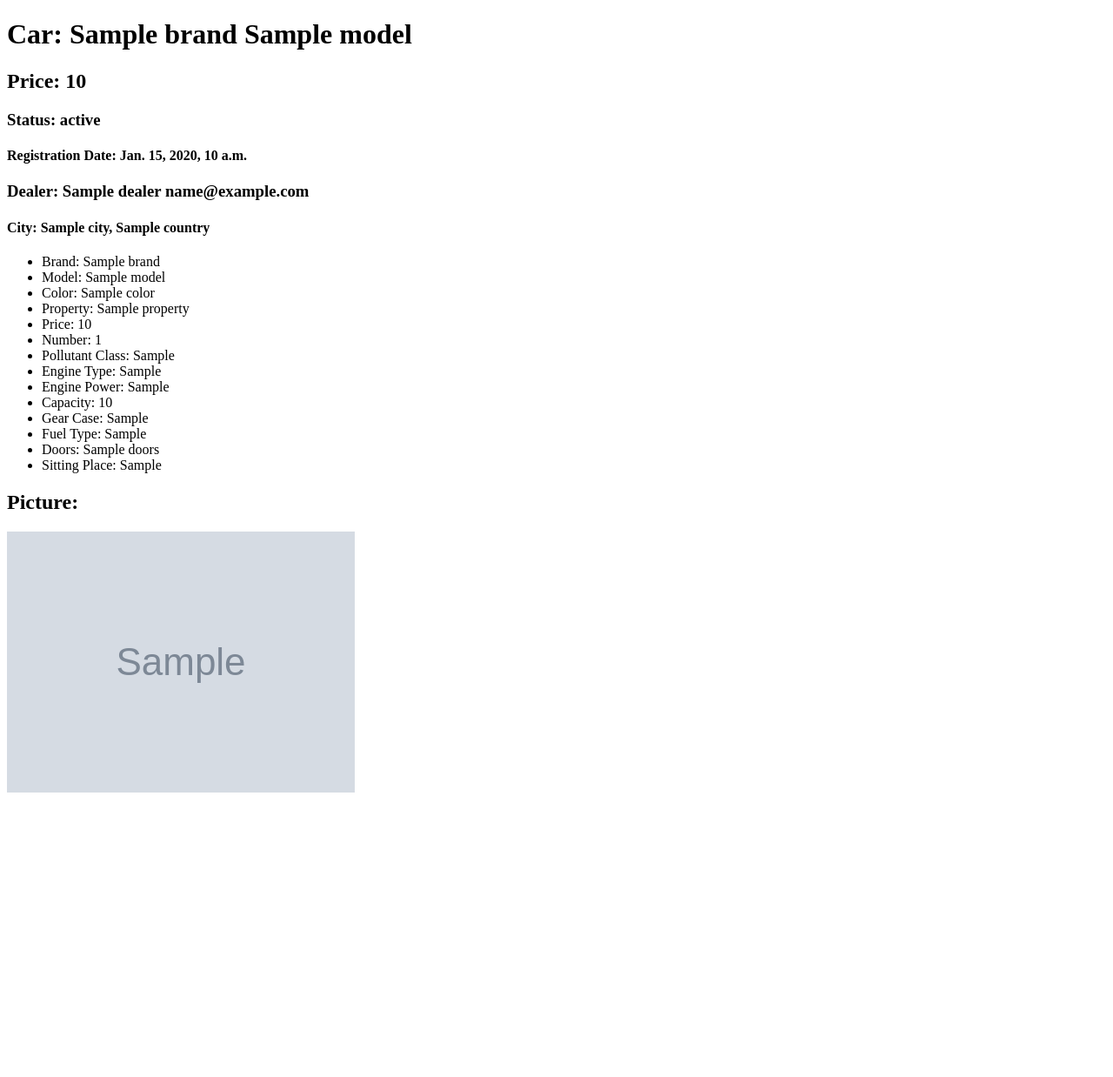
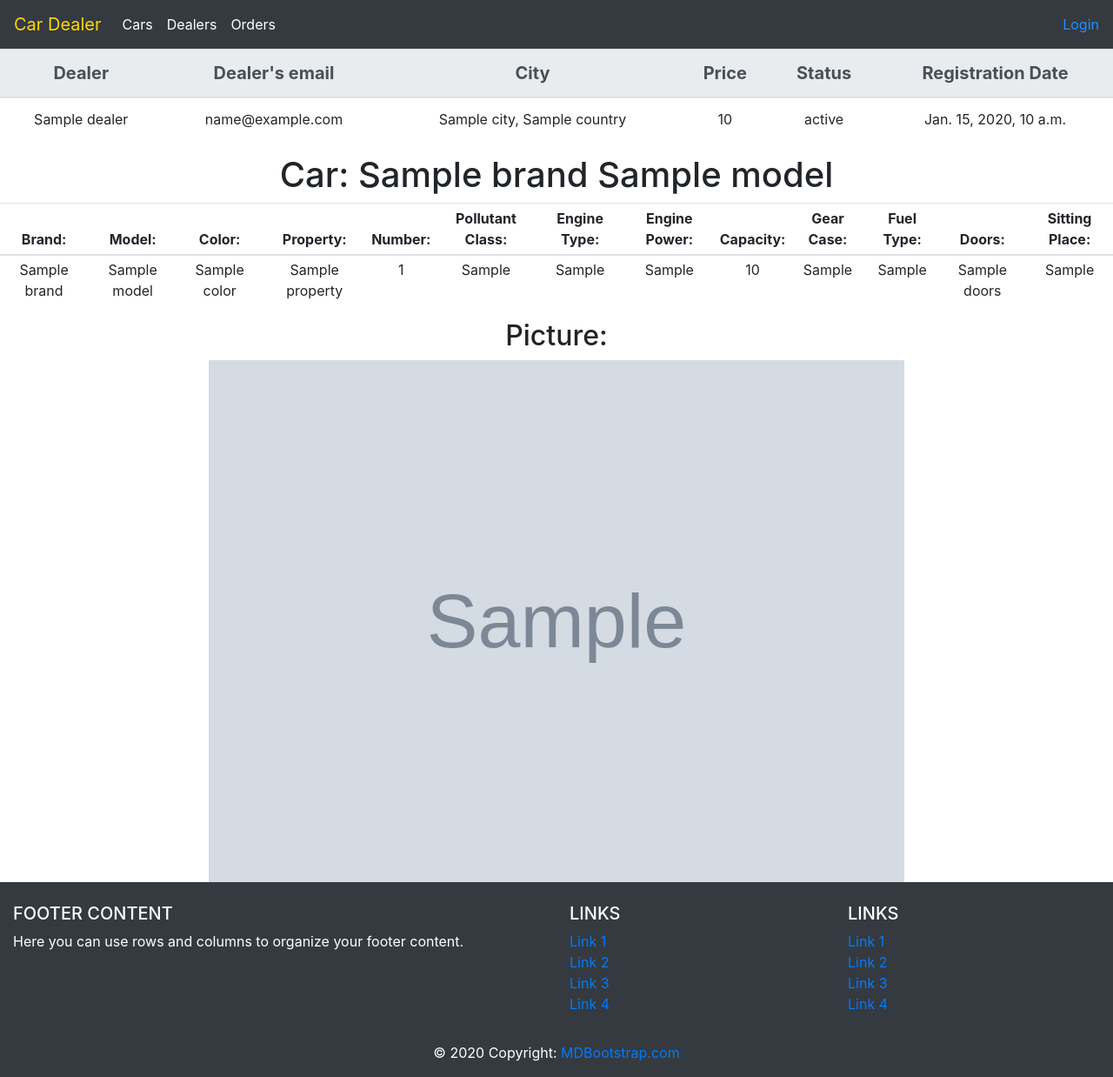
Before and after one commit to MarianaDrozd/anothercardealer, a Django app: template src/apps/cars/templates/cars/detail.html in a window 1280 px wide. Shown: the whole page at 87% size. Before the commit the page ends 911 px from the top, so only its background shows below. Run offline with Django 3.2, Linux system fonts and the light colour scheme; the template is opened without the code that fills it: most values are stand-ins (such as "Sample title", 1, 10 or a date in 2020); grey boxes marked "Sample" are stand-in pictures; some libraries are stand-ins or nearby versions.

Commit message:
refactoring frontend: adding bootstrap tables, navbar, footer.

```diff
--- a/src/apps/cars/templates/cars/detail.html
+++ b/src/apps/cars/templates/cars/detail.html
@@ -4,34 +4,76 @@
     <meta charset="UTF-8">
     <title>{{ object.model.brand.name}} {{ object.model.name }}</title>
 </head>
-<body>
-<div>
+
+{% include "navbar.html" %}
+<div align="center">
+
+    <table class="table" align="center">
+        <thead align="center" class="thead-light col-form-label-lg">
+            <tr>
+                <th>Dealer</th>
+                <th>Dealer's email</th>
+                <th>City</th>
+                <th>Price</th>
+                <th>Status</th>
+                <th>Registration Date</th>
+            </tr>
+        </thead>
+        <tbody align="center">
+        <tr>
+            <td>{{ object.dealer.title }}</td>
+            <td>{{ object.dealer.email }}</td>
+            <td>{{ object.dealer.city }}, {{ object.dealer.city.country.name }}</td>
+            <td>{{ object.price }}</td>
+            <td>{{ object.status }}</td>
+            <td>{{ object.first_registration_date }}</td>
+        </tr>
+        </tbody>
+    </table>
+</div>
+<div align="center">
     <h1>Car: {{ object.model.brand.name }} {{ object.model.name }}</h1>
-    <h2>Price: {{ object.price }}</h2>
-    <h3>Status: {{ object.status }}</h3>
-    <h4>Registration Date: {{ object.first_registration_date }}</h4>
-    <h3>Dealer: {{ object.dealer.title }} {{ object.dealer.email }}</h3>
-    <h4>City: {{ object.dealer.city }}, {{ object.dealer.city.country.name }}</h4></div>
-<div>
-    <ul>
-        <li>Brand: {{ object.model.brand.name }}</li>
-        <li>Model: {{ object.model.name }}</li>
-        <li>Color: {{ object.color.name }}</li>
-        <li>Property: {{ object.property.name }}</li>
-        <li>Price: {{ object.price }}</li>
-        <li>Number: {{ object.number }}</li>
-        <li>Pollutant Class: {{ object.pollutant_class }}</li>
-        <li>Engine Type: {{ object.engine_type }}</li>
-        <li>Engine Power: {{ object.engine_power }}</li>
-        <li>Capacity: {{ object.capacity }}</li>
-        <li>Gear Case: {{ object.gear_case }}</li>
-        <li>Fuel Type: {{ object.fuel.fuel_type }}</li>
-        <li>Doors: {{ object.doors }}</li>
-        <li>Sitting Place: {{ object.sitting_place }}</li>
-    </ul></div>
-<div>
+    <table class="table table-sm" align="center">
+        <thead align="center">
+        <tr>
+            <th>Brand:</th>
+            <th>Model:</th>
+            <th>Color:</th>
+            <th>Property:</th>
+            <th>Number:</th>
+            <th>Pollutant Class:</th>
+            <th>Engine Type:</th>
+            <th>Engine Power:</th>
+            <th>Capacity:</th>
+            <th>Gear Case:</th>
+            <th>Fuel Type:</th>
+            <th>Doors: </th>
+            <th>Sitting Place: </th>
+        </tr>
+        </thead>
+        <tbody align="center">
+        <tr>
+            <td>{{ object.model.brand.name }}</td>
+            <td>{{ object.model.name }}</td>
+            <td>{{ object.color.name }}</td>
+            <td>{{ object.property.name }}</td>
+            <td>{{ object.number }}</td>
+            <td>{{ object.pollutant_class }}</td>
+            <td>{{ object.engine_type }}</td>
+            <td>{{ object.engine_power }}</td>
+            <td>{{ object.capacity }}</td>
+            <td>{{ object.gear_case }}</td>
+            <td>{{ object.fuel.fuel_type }}</td>
+            <td>{{ object.doors }}</td>
+            <td>{{ object.sitting_place }}</td>
+        </tr>
+        </tbody>
+    </table>
+</div>
+<div align="center">
     <h2>Picture: </h2>
-    <img src="{{ object.picture.url }}" style="width: auto" alt="bmw x6 red">
+    <img src="{{ object.picture.url }}" style="width: 800px" alt="bmw x6 red">
 </div>
+{% include "footer.html" %}
 </body>
 </html>
--- a/src/apps/newsletters/templates/newsletters/subscribe.html
+++ b/src/apps/newsletters/templates/newsletters/subscribe.html
@@ -5,6 +5,7 @@
     <title>Subscribe</title>
 </head>
 <body>
+{% include "navbar.html" %}
 <h1>Wanna receive notifications with our news? Please, enter your email and click "Subscribe!"</h1>
 <form method="POST">
     {% csrf_token %}
@@ -12,5 +13,6 @@
     <input type="submit" value="Subscribe!">
 </form>
 <p><a href="/">Return to main page...</a></p>
+{% include "footer.html" %}
 </body>
 </html>
--- a/src/apps/newsletters/templates/newsletters/success.html
+++ b/src/apps/newsletters/templates/newsletters/success.html
@@ -5,7 +5,9 @@
     <title>Success</title>
 </head>
 <body>
+{% include "navbar.html" %}
 <h1>Congratulations, something ended successfully!</h1>
 <p><a href="/">Return to main page...</a></p>
+{% include "footer.html" %}
 </body>
 </html>
--- /dev/null
+++ b/src/templates/footer.html
@@ -0,0 +1,83 @@
+<!-- Footer -->
+<footer class="page-footer font-small text-white pt-4 bg-dark">
+
+  <!-- Footer Links -->
+  <div class="container-fluid text-center text-md-left">
+
+    <!-- Grid row -->
+    <div class="row">
+
+      <!-- Grid column -->
+      <div class="col-md-6 mt-md-0 mt-3">
+
+        <!-- Content -->
+        <h5 class="text-uppercase">Footer Content</h5>
+        <p>Here you can use rows and columns to organize your footer content.</p>
+
+      </div>
+      <!-- Grid column -->
+
+      <hr class="clearfix w-100 d-md-none pb-3">
+
+      <!-- Grid column -->
+      <div class="col-md-3 mb-md-0 mb-3">
+
+        <!-- Links -->
+        <h5 class="text-uppercase">Links</h5>
+
+        <ul class="list-unstyled">
+          <li>
+            <a href="#">Link 1</a>
+          </li>
+          <li>
+            <a href="#">Link 2</a>
+          </li>
+          <li>
+            <a href="#">Link 3</a>
+          </li>
+          <li>
+            <a href="#">Link 4</a>
+          </li>
+        </ul>
+
+      </div>
+      <!-- Grid column -->
+
+      <!-- Grid column -->
+      <div class="col-md-3 mb-md-0 mb-3">
+
+        <!-- Links -->
+        <h5 class="text-uppercase">Links</h5>
+
+        <ul class="list-unstyled">
+          <li>
+            <a href="#">Link 1</a>
+          </li>
+          <li>
+            <a href="#">Link 2</a>
+          </li>
+          <li>
+            <a href="#">Link 3</a>
+          </li>
+          <li>
+            <a href="#">Link 4</a>
+          </li>
+        </ul>
+
+      </div>
+      <!-- Grid column -->
+
+    </div>
+    <!-- Grid row -->
+
+  </div>
+  <!-- Footer Links -->
+
+  <!-- Copyright -->
+  <div class="footer-copyright text-center py-3">© 2020 Copyright:
+    <a href="https://mdbootstrap.com/"> MDBootstrap.com</a>
+  </div>
+  <!-- Copyright -->
+
+</footer>
+<!-- Footer -->
--- /dev/null
+++ b/src/templates/navbar.html
@@ -0,0 +1,26 @@
+<link rel="stylesheet" href="https://stackpath.bootstrapcdn.com/bootstrap/4.4.1/css/bootstrap.min.css" integrity="sha384-Vkoo8x4CGsO3+Hhxv8T/Q5PaXtkKtu6ug5TOeNV6gBiFeWPGFN9MuhOf23Q9Ifjh" crossorigin="anonymous">
+<nav class="navbar navbar-expand-xl navbar-light bg-dark">
+  <a class="navbar-brand" href="/" style="color: gold">Car Dealer</a>
+  <button class="navbar-toggler" type="button" data-toggle="collapse" data-target="#navbarText" aria-controls="navbarText" aria-expanded="false" aria-label="Toggle navigation">
+    <span class="navbar-toggler-icon"></span>
+  </button>
+  <div class="collapse navbar-collapse" id="navbarText">
+    <ul class="navbar-nav mr-auto">
+      <li class="nav-item active">
+        <a class="nav-link" href="{% url 'cars:car_list' %}" style="color: white">Cars<span class="sr-only">(current)</span></a>
+      </li>
+      <li class="nav-item">
+        <a class="nav-link" href="{% url 'dealers:dealer_list' %}" style="color: white">Dealers</a>
+      </li>
+      <li class="nav-item">
+        <a class="nav-link" href="{% url 'orders:order_list' %}" style="color: white">Orders</a>
+      </li>
+    </ul>
+    <span class="navbar-text">
+        <a class="navbar-link" href="/login/" style="color: dodgerblue" {{ username }}>
+        {% if not authorized %}
+        Login
+        {% endif %} </a>
+    </span>
+  </div>
+</nav>
```
Also changed, not shown: src/apps/cars/templates/cars/list.html (+9 -7 lines), src/apps/dealers/templates/dealers/detail.html (+10 -5 lines), src/apps/dealers/templates/dealers/list.html (+21 -7 lines), src/apps/orders/templates/orders/detail.html (+19 -8 lines), src/apps/orders/templates/orders/list.html (+24 -8 lines), src/templates/index.html (+3 -7 lines), docker/requirements.txt (line endings or trailing spaces).
